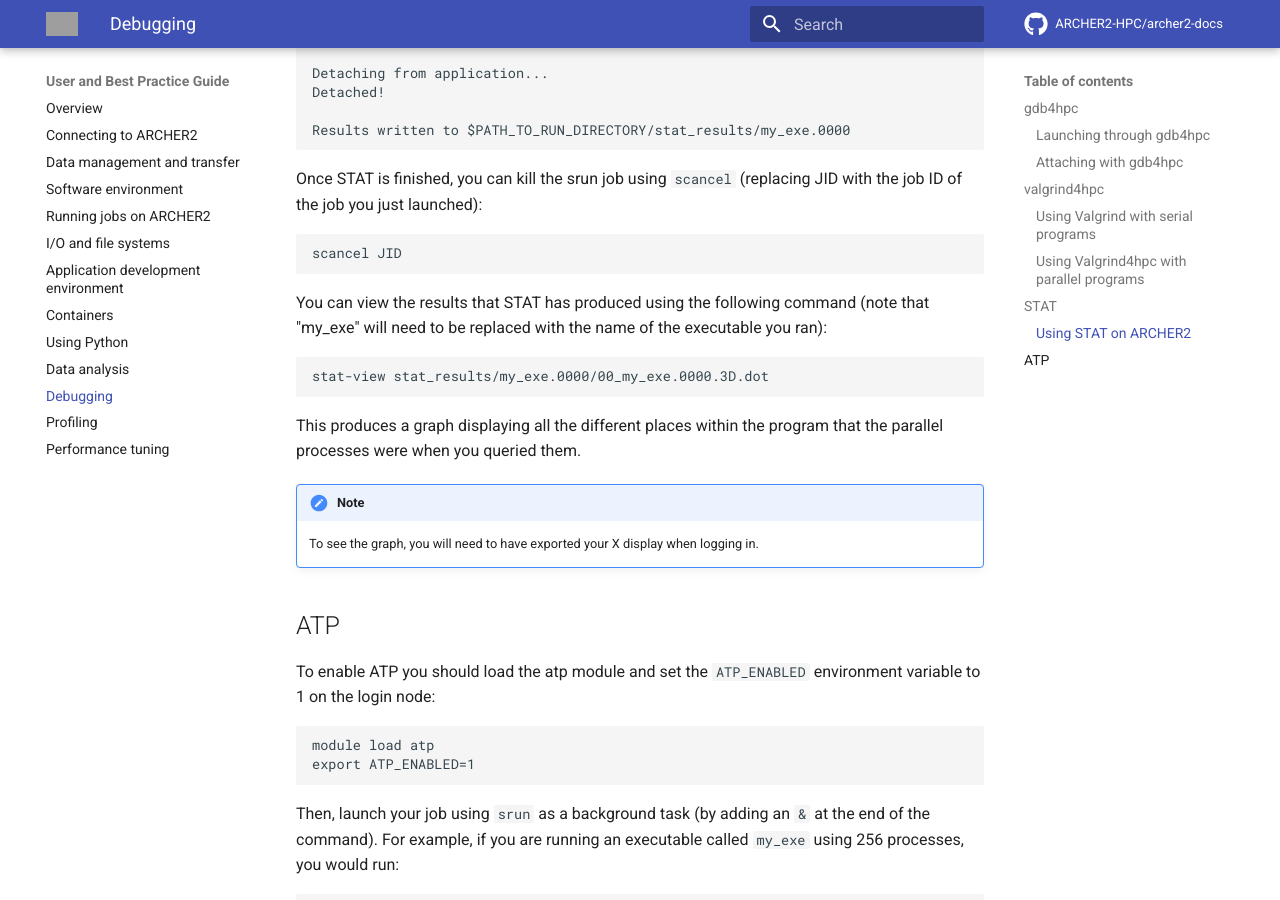
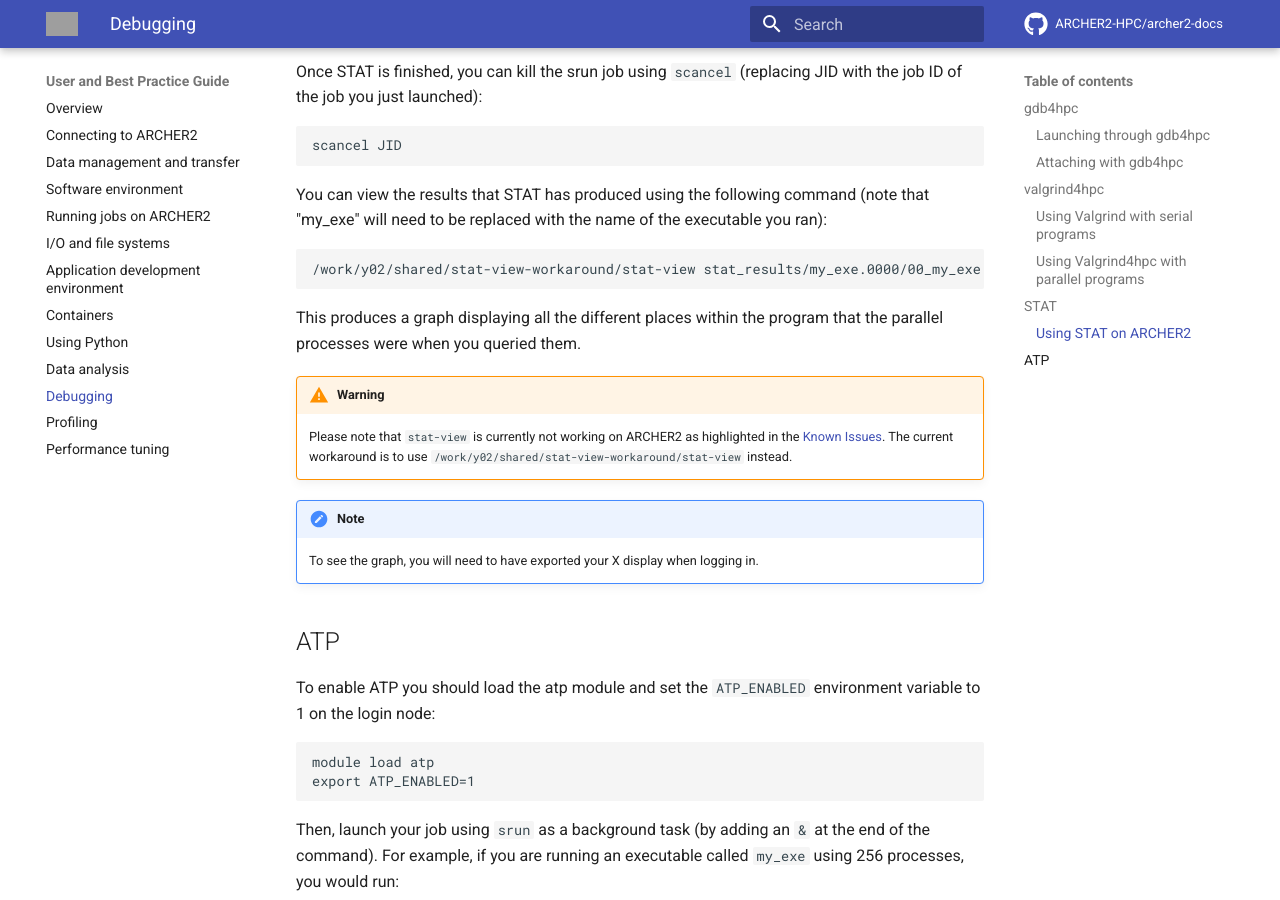
Before and after one commit to ARCHER2-HPC/archer2-docs, an MkDocs documentation site: the page built from docs/user-guide/debug.md, in a window 1280 px wide and 900 px high, scrolled down 8609 px. Built offline with MkDocs 1.6.1 and Material for MkDocs 9.7.7, drawn with Linux system fonts in a browser that asks for light colours; comment, search, counter and statistics services are not loaded; some of the changed text lies outside the part shown; grey boxes are pictures that could not be loaded.

Commit message:
Add stat-view workaround

```diff
--- a/docs/user-guide/debug.md
+++ b/docs/user-guide/debug.md
@@ -416,9 +413,12 @@ You can view the results that STAT has produced using the following
 command (note that "my_exe" will need to be replaced with the name
 of the executable you  ran):
 
-    stat-view stat_results/my_exe.0000/00_my_exe.0000.3D.dot
+    /work/y02/shared/stat-view-workaround/stat-view stat_results/my_exe.0000/00_my_exe.0000.3D.dot
 
 This produces a graph displaying all the different places within the program that the parallel processes were when you queried them.
+
+!!! Warning
+    Please note that `stat-view` is currently not working on ARCHER2 as highlighted in the [Known Issues](https://docs.archer2.ac.uk/known-issues/#stat-view-not-working). The current workaround is to use `/work/y02/shared/stat-view-workaround/stat-view` instead.
 
 !!! note
     To see the graph, you will need to have exported your X display when logging in.
```
Also changed, not shown: other parts of docs/user-guide/debug.md (+0 -3 lines), docs/known-issues/index.md (+2 -0 lines).
